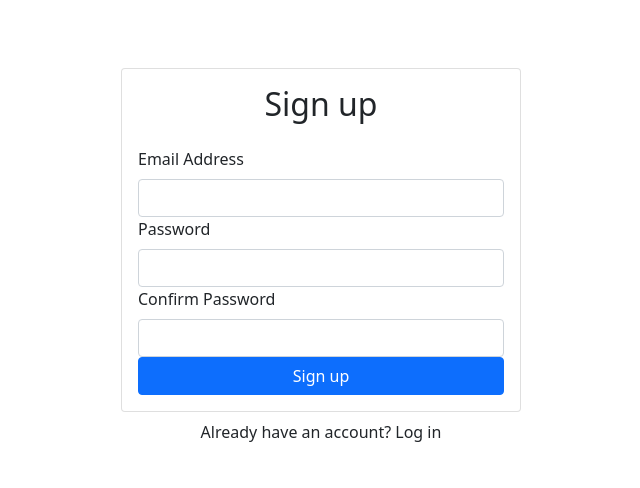
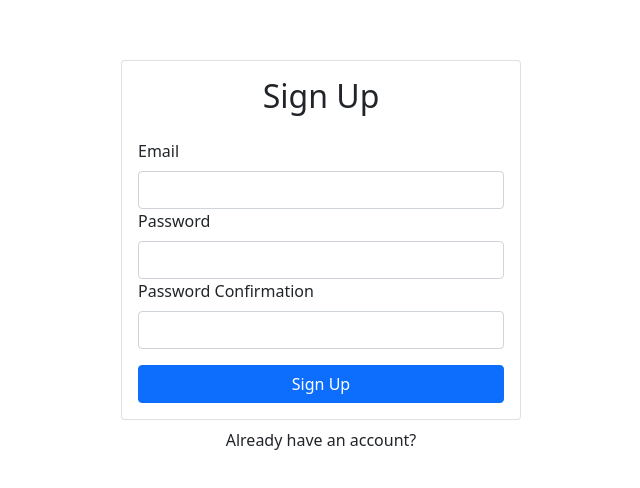
Before and after one commit to AlexKman/ReactAuthApp, a React (Create React App) app: page / in a window 1280 px wide. Shown: the part 144-632 px from the top of the page, without its empty margins (319-959 px from the left). Built offline with nearby package versions, Linux system fonts and the light colour scheme; no server answers.

Commit message:
Now checking that the password and confirm password strings are the same length upon trying to click the sign up button and can confirm that a user is stored within current user from the auth context upon a successful sign up

```diff
--- a/src/components/SignUp.js
+++ b/src/components/SignUp.js
@@ -1,53 +1,58 @@
-import React, { useRef } from "react";
-import { Form, Button, Card } from "react-bootstrap";
+import React, { useRef, useState } from "react";
+import { Form, Button, Card, Alert } from "react-bootstrap";
 import { useAuth } from "../context/AuthContext";
 
 export default function SignUp() {
   const emailRef = useRef();
   const passwordRef = useRef();
   const passwordConfirmRef = useRef();
-  const { signUp } = useAuth();
+  const { signUp, currentUser } = useAuth();
+  const [error, setError] = useState("");
+  const [loading, setLoading] = useState("");
 
-  function handleSubmit(e) {
+  async function handleSubmit(e) {
     e.preventDefault();
 
-    signUp(emailRef.current.value, passwordRef.current.value);
+    if (passwordRef.current.value !== passwordConfirmRef.current.value) {
+      return setError("Passwords do not match");
+    }
+
+    try {
+      setError("");
+      setLoading(true);
+      await signUp(emailRef.current.value, passwordRef.current.value);
+    } catch {
+      setError("Failed to create an account");
+    }
+    setLoading(false);
   }
+
   return (
     <div>
       <Card>
         <Card.Body>
-          <h2 className="text-center mb-4">Sign up</h2>
-          <Form>
+          <h2 className="text-center mb-4">Sign Up</h2>
+          {error && <Alert variant="danger">{error}</Alert>}
+          <Form onSubmit={handleSubmit}>
             <Form.Group id="email">
-              <Form.Label>Email Address</Form.Label>
-              <Form.Control type="email" required ref={emailRef}></Form.Control>
+              <Form.Label>Email</Form.Label>
+              <Form.Control type="email" ref={emailRef} required />
             </Form.Group>
             <Form.Group id="password">
               <Form.Label>Password</Form.Label>
-              <Form.Control
-                type="password"
-                required
-                ref={passwordRef}
-              ></Form.Control>
+              <Form.Control type="password" ref={passwordRef} required />
             </Form.Group>
-            <Form.Group id="password-confirm">
-              <Form.Label>Confirm Password</Form.Label>
-              <Form.Control
-                type="password"
-                required
-                ref={passwordConfirmRef}
-              ></Form.Control>
+            <Form.Group className="mb-3" id="password-confirm">
+              <Form.Label>Password Confirmation</Form.Label>
+              <Form.Control type="password" ref={passwordConfirmRef} required />
             </Form.Group>
-            <Button className="w-100" type="submit">
-              Sign up
+            <Button disabled={loading} className="w-100" type="submit">
+              Sign Up
             </Button>
           </Form>
         </Card.Body>
       </Card>
-      <div className="w-100 text-center mt-2">
-        Already have an account? Log in
-      </div>
+      <div className="w-100 text-center mt-2">Already have an account?</div>
     </div>
   );
 }
```
